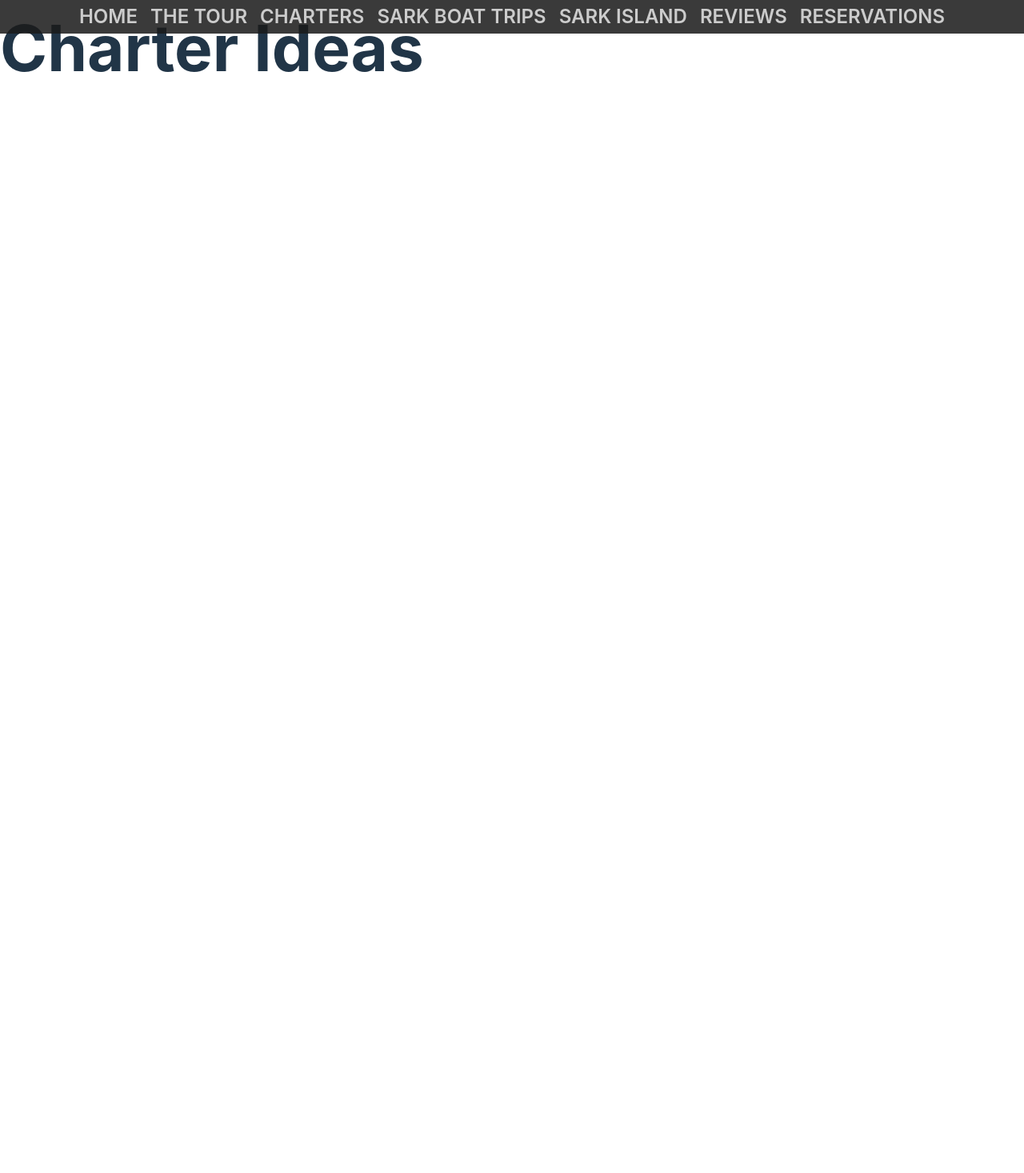
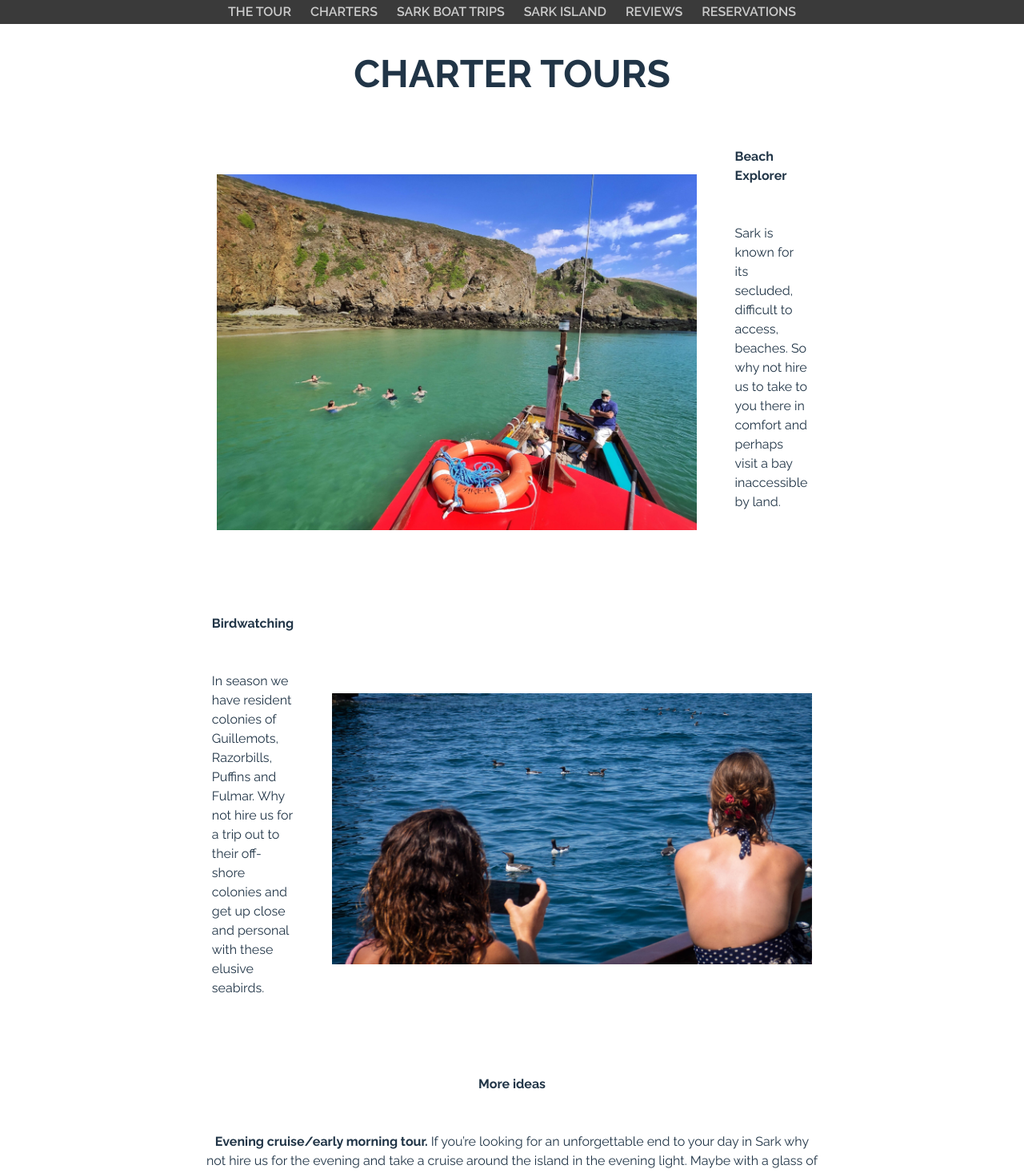
Before and after one commit to MorganGuille/sark-boat-trips, a React (Vite) app in the folder client/: page /charters in a window 1280 px wide. Shown: the top 1467 px of the page at 80% size. Before the commit the page ends 800 px from the top, so only its background shows below. Built offline with nearby package versions, Linux system fonts and the light colour scheme.

Commit message:
added basic charter page. other small css edits

```diff
--- a/client/index.html
+++ b/client/index.html
@@ -4,6 +4,11 @@
 <head>
   <meta charset="UTF-8" />
   <link rel="icon" type="image/svg+xml" href="./src/assets/logos/Boat-Trips-Logo.png ">
+  <link rel="preconnect" href="https://fonts.googleapis.com">
+  <link rel="preconnect" href="https://fonts.gstatic.com" crossorigin>
+  <link
+    href="https://fonts.googleapis.com/css2?family=Raleway:ital,wght@0,100..900;1,100..900&family=Zilla+Slab:ital,wght@0,300;0,400;0,500;0,600;0,700;1,300;1,400;1,500;1,600;1,700&display=swap"
+    rel="stylesheet">
   <meta name="viewport" content="width=device-width, initial-scale=1.0" />
   <title>Sark Boat Trips</title>
 </head>
--- a/client/src/App.css
+++ b/client/src/App.css
@@ -1,5 +1,5 @@
 :root {
-  font-family: Inter, system-ui, Avenir, Helvetica, Arial, sans-serif;
+  font-family: Raleway, Inter, system-ui, Avenir, Helvetica, Arial, sans-serif;
   line-height: 1.5;
   font-weight: 400;
 
--- a/client/src/components/charters.jsx
+++ b/client/src/components/charters.jsx
@@ -1,9 +1,39 @@
 import React from 'react'
+
+import '../css/charters.css'
 
 function Charters() {
     return (<>
-        <section id="charters">
-            <h1>Charter Ideas</h1>
+        <section id="charters" className='charterTours' >
+            <h2>CHARTER TOURS</h2>
+            <div className='grid1'>
+                <div><img width="600px" height="auto" src={"../src/assets/images/Charter+Tour+Derrible.jpeg"} /></div>
+                <div>
+                    <h3>Beach Explorer</h3>
+                    <p>Sark is known for its secluded, difficult to access, beaches.
+                        So why not hire us to take to you there in comfort and perhaps visit a bay inaccessible by land.
+                    </p>
+                </div>
+            </div>
+            <div className='grid1'>
+                <div>
+                    <h3>Birdwatching</h3>
+                    <p>In season we have resident colonies of Guillemots, Razorbills, Puffins and Fulmar.
+                        Why not hire us for a trip out to their off-shore colonies and get up close and personal with these elusive seabirds.
+                    </p>
+                </div>
+                <div><img width="600px" height="auto" src={"../src/assets/images/Guillemots.jpg"} /></div>
+            </div>
+            <div>
+                <h3>More ideas</h3>
+                <p><strong>Evening cruise/early morning tour.</strong> If you’re looking for an unforgettable end to your day in Sark why not hire us for the evening and take a cruise around the island in the evening light.
+                    Maybe with a glass of champagne to toast the day! </p>
+                <p><strong>Safety boat.</strong> Whether you’re doing a long distance swim / exploring the island by kayak, safety is paramount. We can stay close and escort you around the island.
+                    We also have a wealth of experience and knowledge of the tides around the island and can help you plan a safe route. </p>
+                <p>If you have any questions or ideas, please use the form below to contact us and discuss options. We’re sure we can build you an adventure to remember!</p>
+
+            </div>
+
         </section>
     </>
 
--- a/client/src/components/navbar.jsx
+++ b/client/src/components/navbar.jsx
@@ -10,7 +10,7 @@ function Navbar() {
         <div className="navbar">
 
 
-            <a href='#heroBanner' >HOME</a>
+
             <a href='#theTour' >THE TOUR</a>
             <a href='#charters' >CHARTERS</a>
             <NavLink to={'./'}>SARK BOAT TRIPS</NavLink>
--- a/client/src/components/slideshow.jsx
+++ b/client/src/components/slideshow.jsx
@@ -37,8 +37,8 @@ function Slideshow({ images, interval = 5000 }) {
                 ))}
             </div>
             <div className="slider-controls">
-                <button onClick={goToPrevious}>Previous</button>
-                <button onClick={goToNext}>Next</button>
+                <button onClick={goToPrevious}>{`<`}</button>
+                <button onClick={goToNext}>{`>`}</button>
             </div>
         </div>
     )
--- /dev/null
+++ b/client/src/css/charters.css
@@ -0,0 +1,29 @@
+.charterTours {
+    display: flex;
+    flex-direction: column;
+    align-items: center;
+    text-align: center;
+    max-width: 60%;
+    margin: 2em auto;
+
+    & .grid1 {
+        display: grid;
+        grid-template-columns: auto auto;
+        gap: 3em;
+        padding: 2em;
+        text-align: start;
+        align-items: center;
+    }
+
+    & h3 {
+        margin-bottom: 3em;
+    }
+
+    & p {
+        margin-bottom: 4em;
+    }
+
+
+
+
+}
--- a/client/src/css/home.css
+++ b/client/src/css/home.css
@@ -5,6 +5,7 @@
 
 html {
     scroll-behavior: smooth;
+    overflow-x: hidden;
 }
 
 h1 {
@@ -17,7 +18,7 @@ h2 {
 }
 
 h3 {
-    font-size: 1.5em;
+    font-size: 1em;
 }
 
 button {
@@ -32,7 +33,7 @@ button:hover {
 }
 
 .hero-banner {
-    background-image: linear-gradient(rgba(0, 0, 0, 0.3), rgba(0, 0, 0, 0.3)), url(../assets/images/hero-banner.jpg);
+    background-image: linear-gradient(rgba(0, 0, 0, 0.144), rgba(0, 0, 0, 0.3)), url(../assets/images/hero-banner.jpg);
     background-position: left;
     background-repeat: no-repeat;
     background-size: cover;
@@ -56,7 +57,7 @@ button:hover {
     margin: 2em auto;
 }
 
-.section3 {
+.charters {
     display: flex;
     flex-direction: column;
     align-items: center;
@@ -73,7 +74,7 @@ button:hover {
     }
 }
 
-.section4 {
+.sarkIsland {
 
     display: flex;
     flex-direction: column;
@@ -91,3 +92,13 @@ button:hover {
 
     }
 }
+
+.reservations {
+
+    display: flex;
+    flex-direction: column;
+    align-items: center;
+    text-align: center;
+    max-width: 60%;
+    margin: 2em auto;
+}
--- a/client/src/css/navbar.css
+++ b/client/src/css/navbar.css
@@ -4,14 +4,14 @@
     display: flex;
     flex-direction: row;
     justify-content: center;
-    gap: 1em;
+    gap: 1.5em;
     position: fixed;
     top: 0;
     padding: 0.2em 0;
     z-index: 1;
 
     & a {
-        font-size: x-large;
+        font-size: 1em;
         font-weight: 600;
         text-decoration: none;
         color: rgb(204, 204, 204);
--- a/client/src/css/slideshow.css
+++ b/client/src/css/slideshow.css
@@ -9,6 +9,7 @@
     position: relative;
     width: 100%;
     height: 100%;
+
 }
 
 .slide {
@@ -20,27 +21,33 @@
     background-size: contain;
     background-repeat: no-repeat;
     background-position: center;
-    transition: visibility, 2s, ease-in-out linear;
+    transition: 2s linear;
     visibility: hidden;
+    opacity: 0;
 
 }
 
 .slide.active {
     visibility: visible;
+    opacity: 1;
 }
 
 .slider-controls {
+    width: 100%;
     position: absolute;
-    bottom: 10px;
-    left: 50%;
-    transform: translateX(-50%);
+    bottom: 50%;
+    /* left: 5%; */
+    /* transform: translateX(-50%); */
     display: flex;
+    flex-direction: row;
+    justify-content: space-between;
     z-index: 1;
 }
 
 .slider-controls button {
+    font-size: 1.2em;
     margin: 0 5px;
-    padding: 10px 15px;
+    padding: 30px 15px;
     border: none;
     background-color: rgba(0, 0, 0, 0.5);
     color: white;
--- a/client/src/views/home.jsx
+++ b/client/src/views/home.jsx
@@ -52,7 +52,7 @@ function Home() {
             </div>
         </section >
         <Slideshow images={images} />
-        <section id='charters' className="section3">
+        <section id='charters' className="charters">
             <div className="content">
                 <h2>CHARTERS</h2>
                 <p>If you are a larger group and/or would just like the boat to yourself we can also arrange charter
@@ -69,10 +69,10 @@ function Home() {
             </div>
             <img src={"../src/assets/images/charters.jpg"} alt='Charter trip inside cave' />
         </section>
-        <section id='sarkIsland' className="section4">
+        <section id='sarkIsland' className="sarkIsland">
             <h2>SARK ISLAND</h2>
 
-            <div className="grid1 content">
+            <div className="grid1">
                 <div>
                     <h3>Sark is the crown jewel of the Channel Islands, nestled in between Guernsey and Jersey.</h3>
                     <p>Sark offers a truly unique holiday experience for those wanting to escape the bright lights and
@@ -102,7 +102,7 @@ function Home() {
                 </div>
             </div>
 
-            <div className="grid1 content">
+            <div className="grid1">
                 <div>
                     <h2>GETTING HERE</h2>
                     <p>Just a 50 minute boat ride from Guernsey, Sark feels an entire world away. Several ferries run
@@ -118,9 +118,9 @@ function Home() {
             </div>
 
             <h2>WHERE TO STAY</h2>
-            <div className="grid1 content">
+            <div className="grid1">
                 <div>
-                    <h2>Sue's bnb</h2>
+                    <h2>SUE'S BNB</h2>
                     <p>We also offer 4* accommodation on the island at Sue’s BnB,</p>
                     <p>‘Sue's B&B is the perfect place for settling into Sark life. Relax in the award winning garden on
                         sunny days or use it as a base to explore the sandy beaches and hidden caves and at night
@@ -133,6 +133,17 @@ function Home() {
 
         <Reviews />
 
+        <section id="reservations" className="reservations">
+            <h2>RESERVATIONS</h2>
+            <h3>For bookings please email us using the form below</h3>
+            <p>You can also contact us for bookings by:</p>
+            <p>Phone + Whatsapp: +44 7911 764246</p>
+            <p>Email: sarkboattrips@gmail.com </p>
+            <p>Please note that we do not charge a deposit online - so if your plans change please let us know asap so
+                we can rearrange your seat. Payment is on the day, at the end of the trip - either in cash or by card.
+            </p>
+        </section>
+
 
 
 
```
Also changed, not shown: client/src/assets/images/Charter+Tour+Derrible.jpeg (added), client/src/assets/images/Guillemots.jpg (added).
